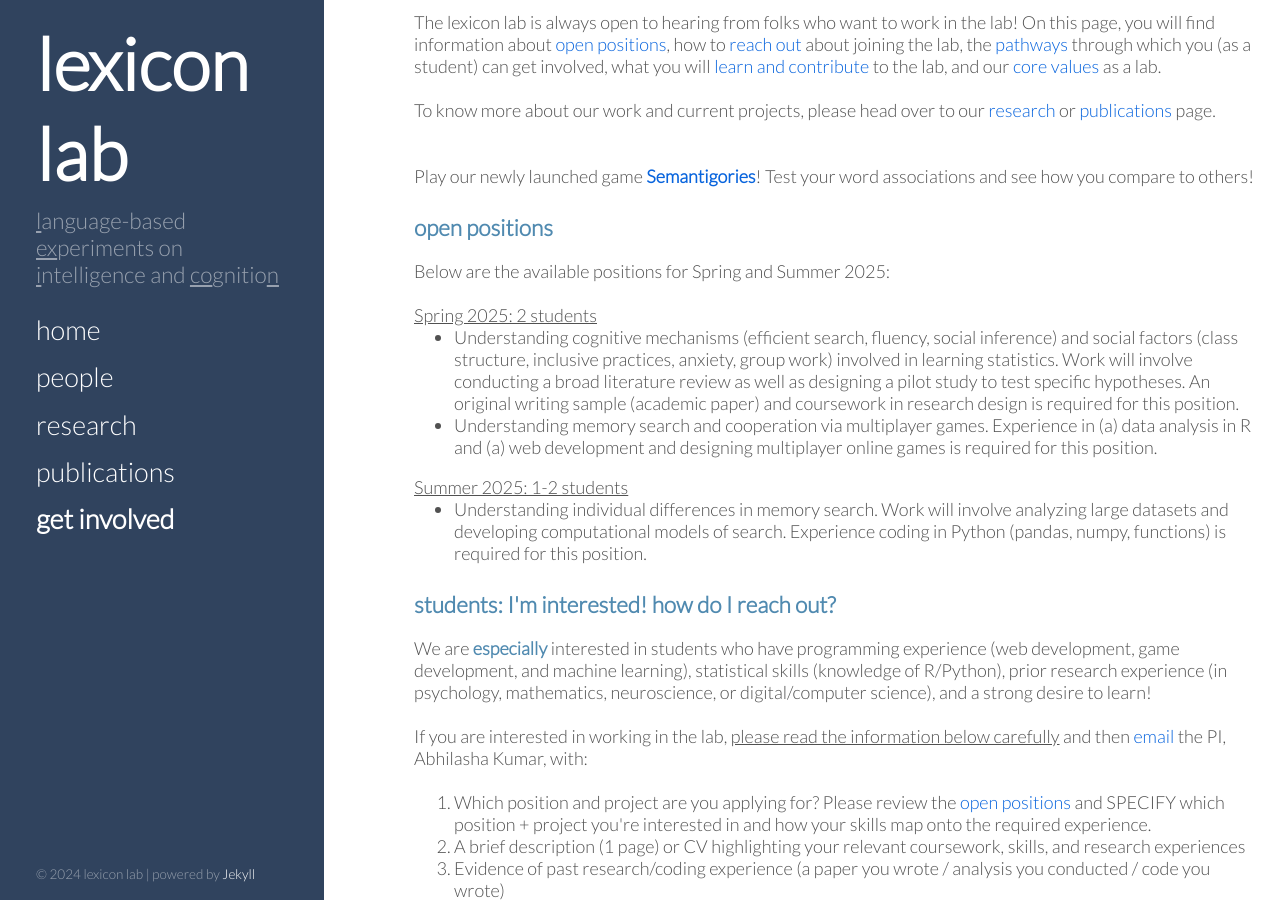
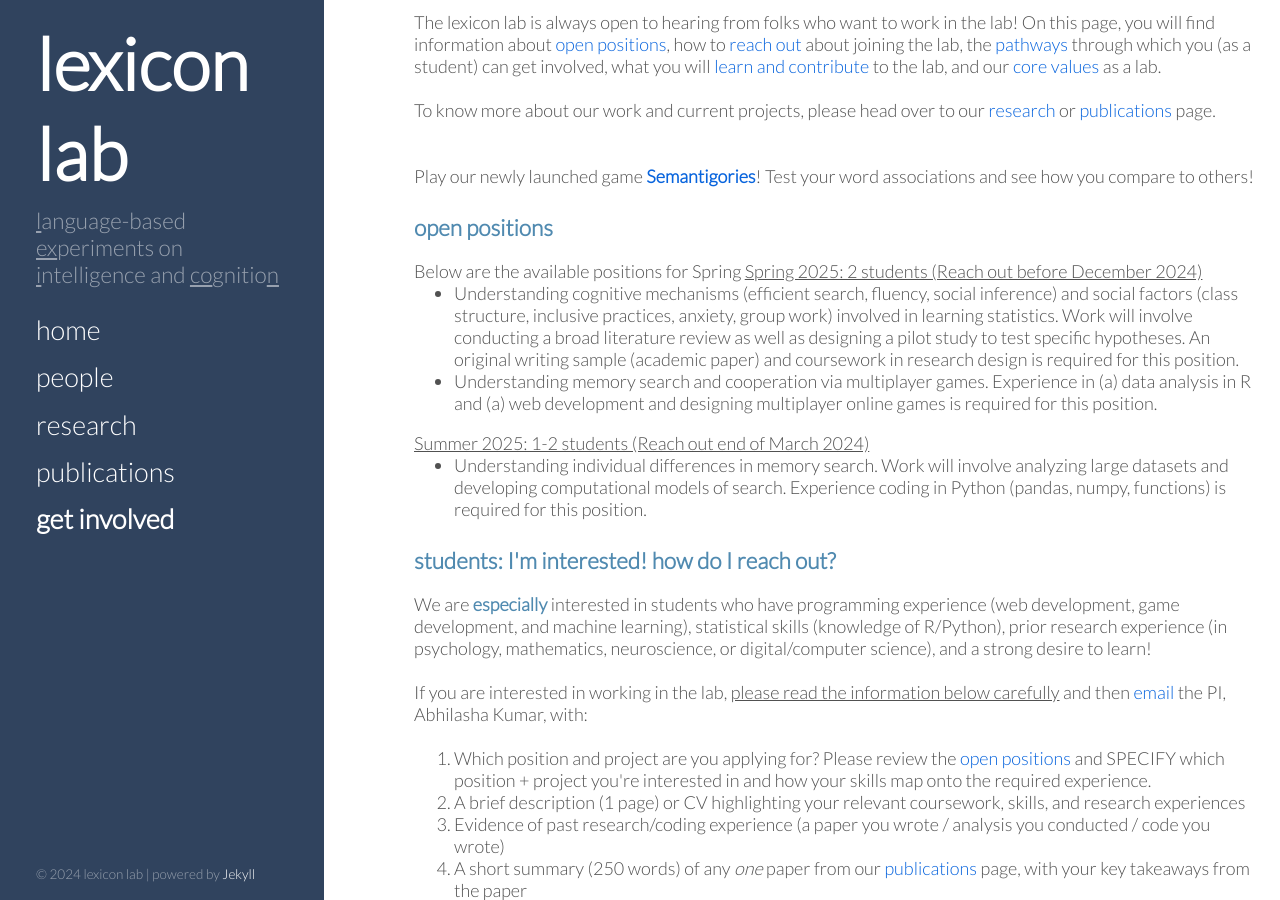
Before and after one commit to thelexiconlab/thelexiconlab.github.io, a Jekyll site: the page built from get involved.html, in a window 1280 px wide and 900 px high, scrolled down 700 px. Built offline with Jekyll 4.4.1, drawn with Linux system fonts in a browser that asks for light colours; Markdown is read by kramdown in place of the engine named in the settings.

Commit message:
update again

```diff
--- a/get involved.html
+++ b/get involved.html
@@ -20,15 +20,15 @@
 
 <p><h3 style="color:#508AB0" id="open">open positions</h3> </p>
 
-Below are the available positions for Spring and Summer 2025: <br><br>
+Below are the available positions for Spring
 
-<u>Spring 2025: 2 students </u>
+<u>Spring 2025: 2 students (Reach out before December 2024) </u>
 <ul>
 <li>Understanding cognitive mechanisms (efficient search, fluency, social inference) and social factors (class structure, inclusive practices, anxiety, group work) involved in learning statistics. Work will involve conducting a broad literature review as well as designing a pilot study to test specific hypotheses. An original writing sample (academic paper) and coursework in research design is required for this position. </li>
 <li>Understanding memory search and cooperation via multiplayer games. Experience in (a) data analysis in R and (a) web development and designing multiplayer online games is required for this position. </li>
 </ul>
 
-<u>Summer 2025: 1-2 students </u>
+<u>Summer 2025: 1-2 students  (Reach out end of March 2024) </u>
 <ul>
 <li>Understanding individual differences in memory search. Work will involve analyzing large datasets and developing computational models of search. Experience coding in Python (pandas, numpy, functions) is required for this position.</li>
 </ul>
```
